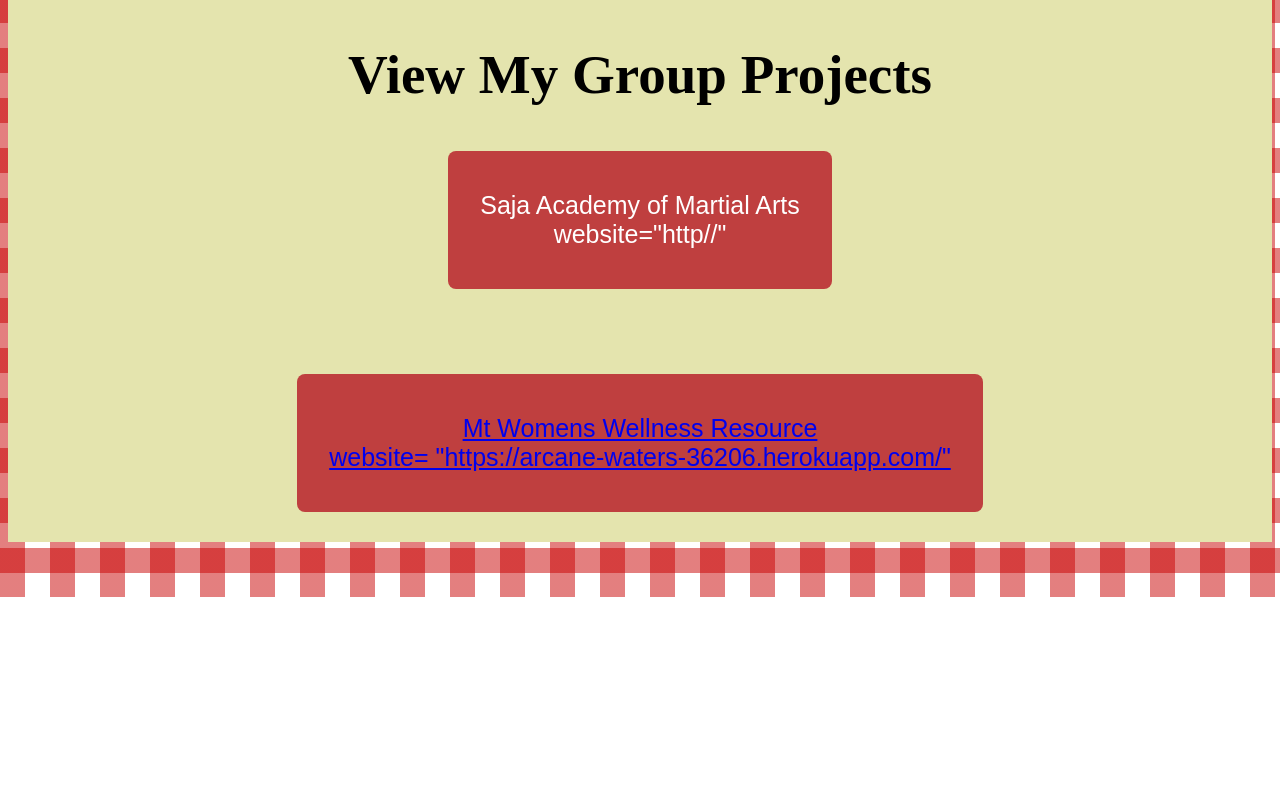
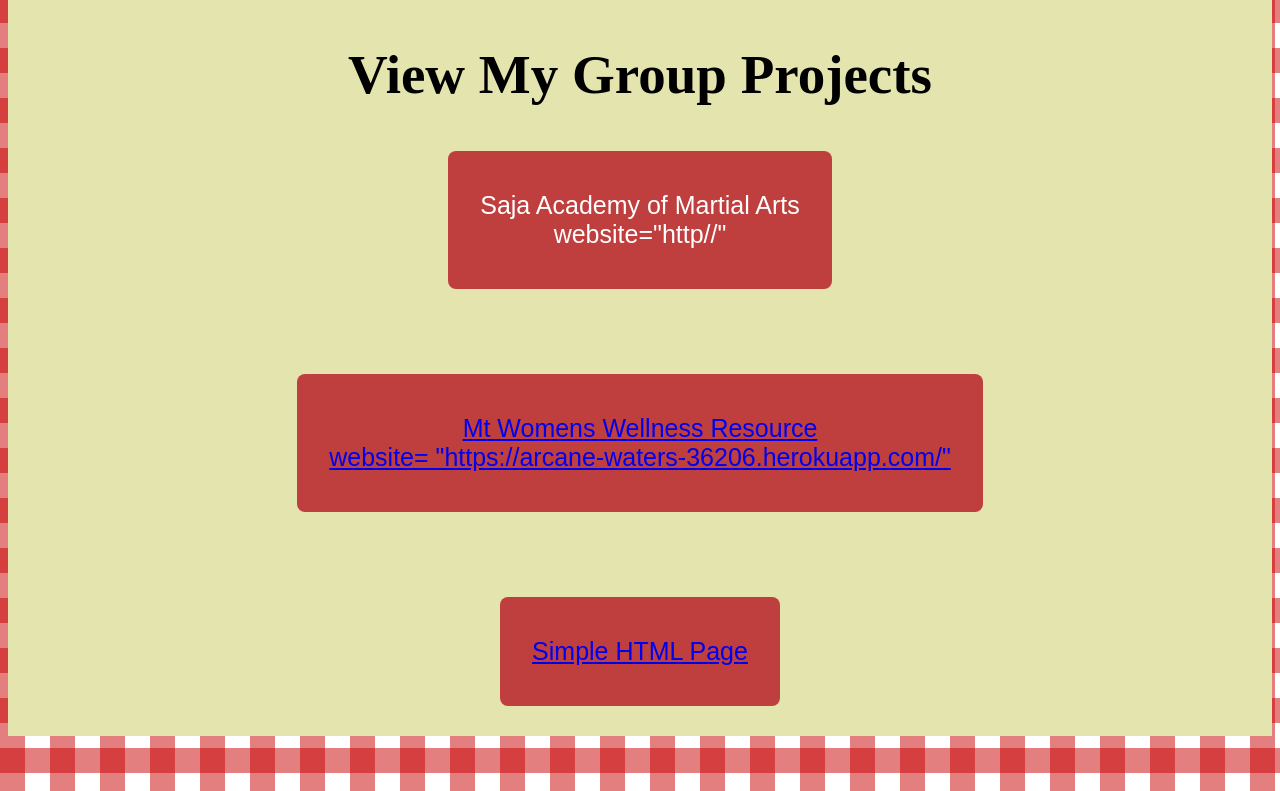
Before and after one commit to Montana-Code-School/Simple-HTML-Site, a website: page src/public/2index.html in a window 1280 px wide. Shown: the part 702-1493 px from the top of the page. Before the commit the page ends 1299 px from the top, so only its background shows below. Drawn offline with Linux system fonts and the light colour scheme.

```diff
--- a/src/public/2index.html
+++ b/src/public/2index.html
@@ -43,7 +43,12 @@
      <div class= "womens-btn">
         <button  class= "button" type = "button">
         <a href = "https://arcane-waters-36206.herokuapp.com/"><p>Mt Womens Wellness Resource<br> website= "https://arcane-waters-36206.herokuapp.com/"</br></p></a>
-      </button>
+        </button>
+      </div>
+      <div>
+        <button class = "button" type = "button">
+          <a href = "marriage-code/index.html"><p>Simple HTML Page</p></a>
+        </button>
     </div>
 
    </div>
```
Also changed, not shown: 1 other file.
